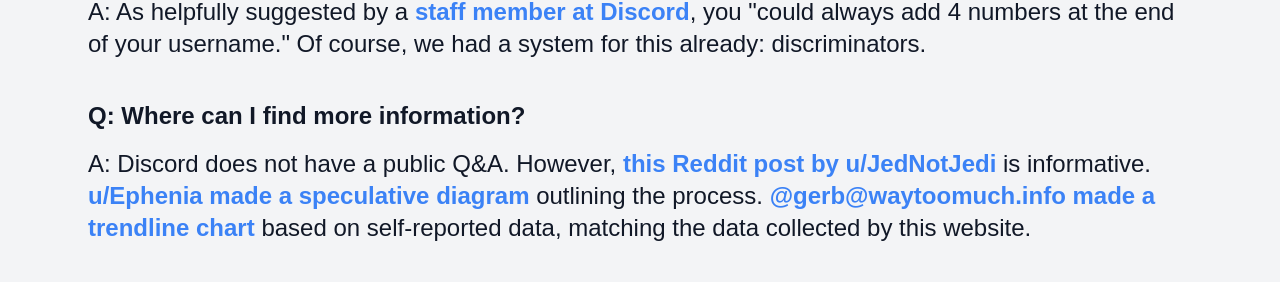
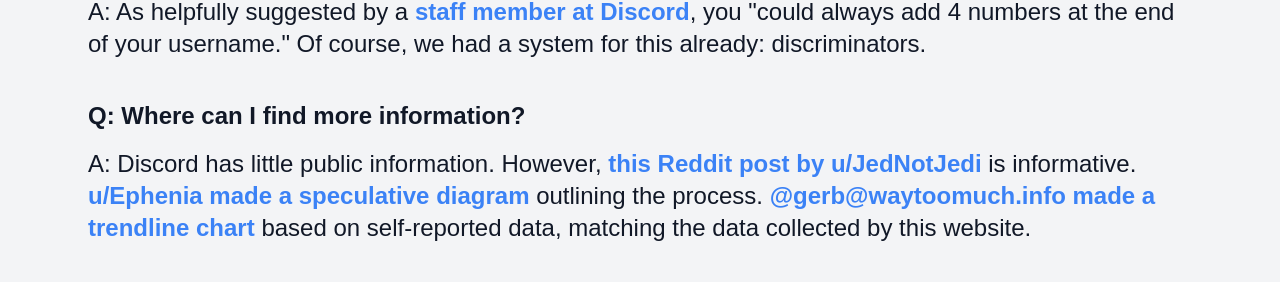
Before and after one commit to hampuskraft/arewepomeloyet.com, a Next.js app: page / in a window 1280 px wide. Shown: the part 2860-3142 px from the top of the page. Built offline with nearby package versions, Linux system fonts and the light colour scheme; no server answers; the database is empty.

Commit message:
Fix wording

```diff
--- a/src/app/page.tsx
+++ b/src/app/page.tsx
@@ -250,7 +250,7 @@
             </p>
 
             <p>
-              A: Discord does not have a public Q&A. However,{' '}
+              A: Discord has little public information. However,{' '}
               <Link href="https://redd.it/142rsjw">this Reddit post by u/JedNotJedi</Link> is informative.{' '}
               <Link href="https://support.discord.com/hc/user_images/Lni1dqqqpbt6_0JZ0bNytA.png">
                 u/Ephenia made a speculative diagram
```
